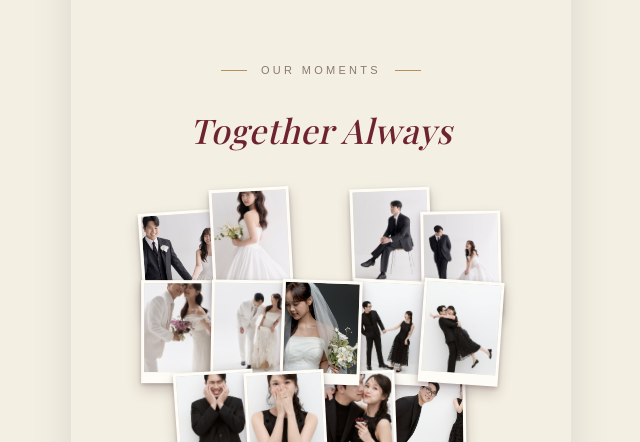
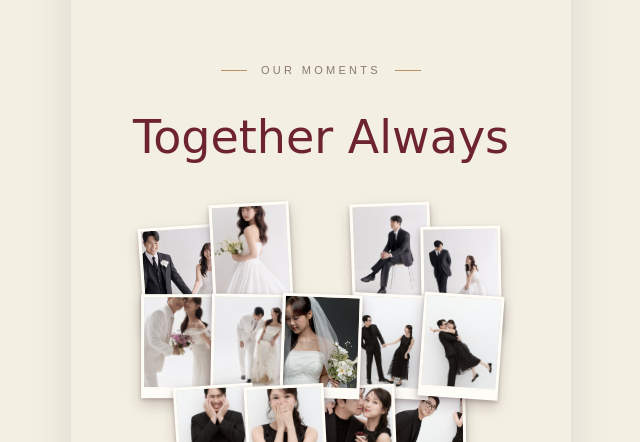
Before and after one commit to songej1997/wedding, a plain HTML site: page index.html in a window 1280 px wide. Shown: the part 1480-1922 px from the top of the page, without its empty margins (319-959 px from the left). Drawn offline with nearby package versions, Linux system fonts and the light colour scheme; a web font is replaced by a local one.

Commit message:
Add files via upload

```diff
--- a/index.html
+++ b/index.html
@@ -8,9 +8,9 @@
 <meta property="og:type" content="website">
 <meta property="og:site_name" content="원우와 혜림">
 <meta property="og:title" content="원우와 혜림, 결혼합니다">
-<meta property="og:description" content="2026. 12. 19 SAT PM 1:30 · 빌라드지디 수서">
+<meta property="og:description" content="2026. 12. 19(토) 오후 1시 30분 · 빌라드지디 수서">
 <meta property="og:url" content="https://songej1997.github.io/wedding/">
-<meta property="og:image" content="https://songej1997.github.io/wedding/og-image.jpg">
+<meta property="og:image" content="https://songej1997.github.io/wedding/og-image.jpg?v=2">
 <meta property="og:image:width" content="1200">
 <meta property="og:image:height" content="630">
 <meta name="twitter:card" content="summary_large_image">
@@ -108,11 +108,8 @@ section{ padding: 64px 28px; position:relative; }
 }
 
 .script-headline{
-  font-family: var(--font-en);
-  font-style: italic;
-  font-weight: 500;
-  font-size: 34px;
-  letter-spacing: .02em;
+  font-family: var(--font-script);
+  font-size: 46px;
   text-align:center;
   color: var(--wine);
   line-height:1.2;
@@ -831,7 +828,7 @@ section{ padding: 64px 28px; position:relative; }
 .stage[data-state="unfold"] .letter-paper > *, .stage[data-state="open"] .letter-paper > *{ opacity:1; }
 
 .lt-name{ font-family:var(--font-serif); font-weight:500; font-size:19px; line-height:1.4; color:var(--wine); max-width:100%; overflow-wrap:anywhere; margin-bottom:2px; }
-.lt-invited{ font-family:var(--font-en); font-style:italic; font-weight:500; font-size:30px; letter-spacing:.02em; line-height:1.2; color:var(--wine); white-space:nowrap; }
+.lt-invited{ font-family:var(--font-script); font-size:52px; line-height:1; color:var(--wine); white-space:nowrap; }
 .lt-heart{ width:15px; height:15px; color:var(--gold); margin-top:8px; }
 .lt-body{ margin-top:20px; font-family:var(--font-serif); font-size:14px; line-height:1.95; color:var(--ink); }
 .lt-body div{ white-space:nowrap; }
```
Also changed, not shown: og-image.jpg.
